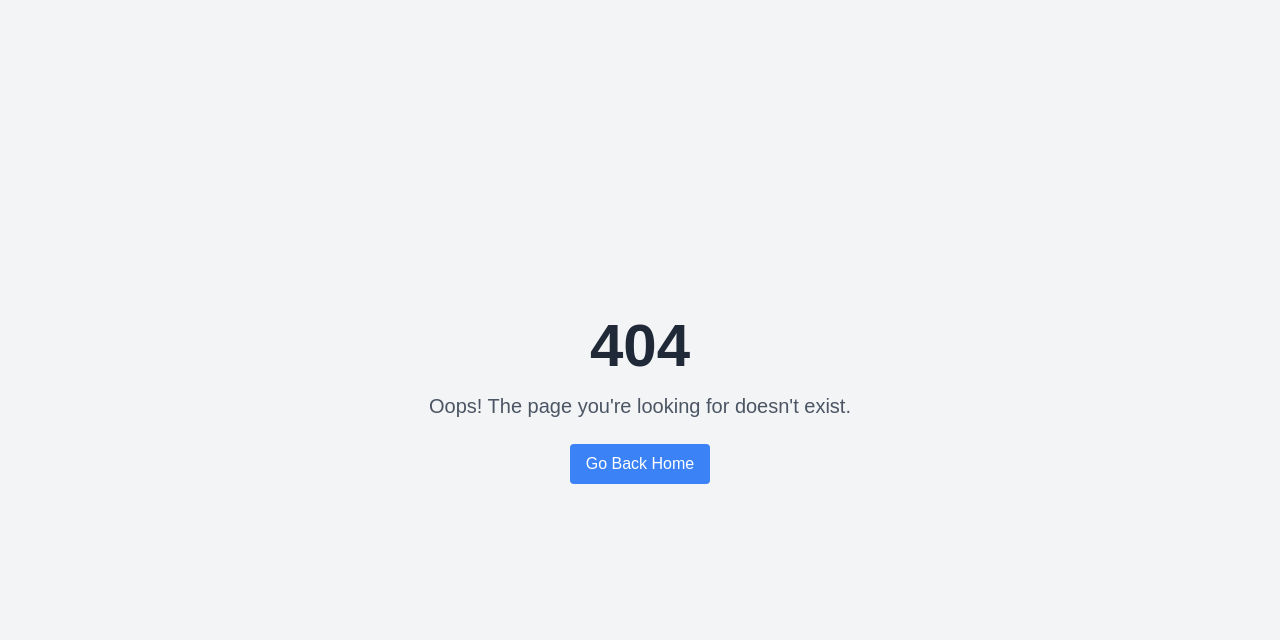
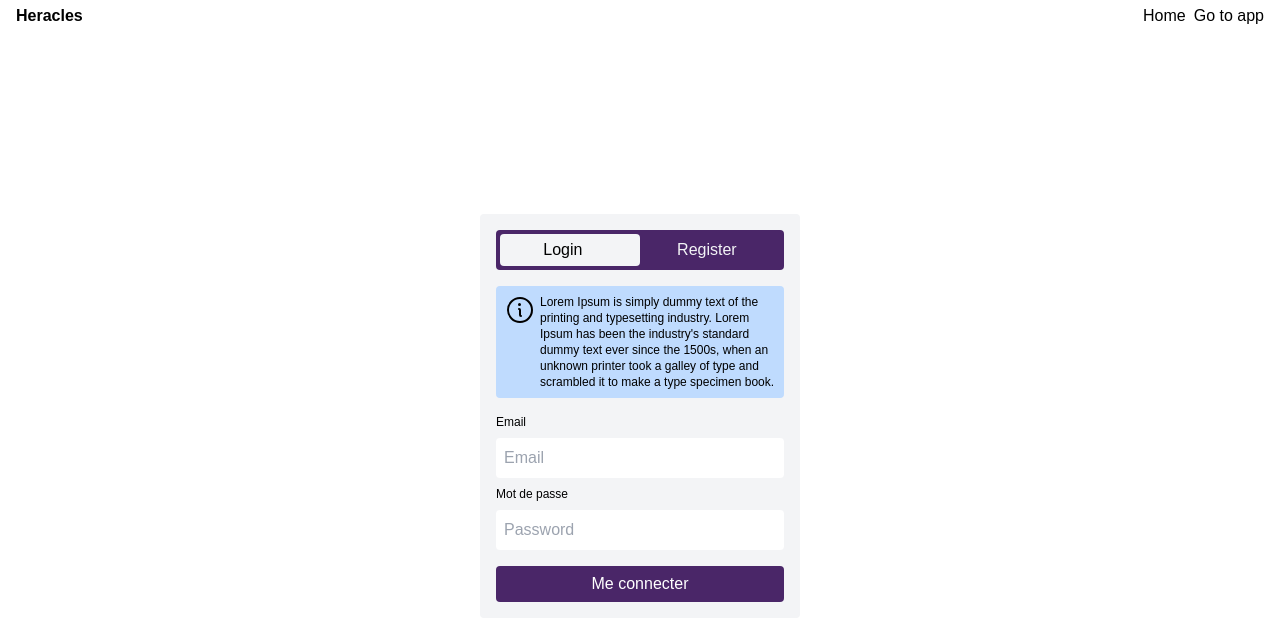
Before and after one commit to raizestudio/heracles, a Next.js app in the folder frontend/: page /auth in a window 1280 px wide. Before the commit this address had no page. Shown: the top 640 px of the page. Built offline with nearby package versions, Linux system fonts and the light colour scheme.

Commit message:
add auth pages, basic layout and auth middleware

```diff
--- /dev/null
+++ b/frontend/app/app/page.tsx
@@ -0,0 +1,10 @@
+
+const AppLandingPage = () => {
+  return (
+    <div>
+      <h1>App Landing Page</h1>
+    </div>
+  );
+}
+
+export default AppLandingPage;
--- /dev/null
+++ b/frontend/app/auth/page.tsx
@@ -0,0 +1,50 @@
+"use client";
+import React, { useState } from "react";
+
+// Components
+import LoginComponent from "@/components/auth/LoginComponent";
+import RegisterComponent from "@/components/auth/RegisterComponent";
+
+const AuthPage = () => {
+  const [currentView, setCurrentView] = useState("login");
+
+  return (
+    <div className="flex justify-center items-center grow">
+      <div className="flex flex-col bg-gray-100 w-1/4 rounded p-4">
+        {/* Button Container */}
+        <div className="relative flex bg-primary-100 rounded h-10">
+          {/* Sliding Background */}
+          <div
+            className="absolute top-0 left-0 h-8 w-[calc(50%-4px)] m-1 bg-gray-100 rounded transition-transform duration-500 ease-in-out"
+            style={{
+              transform:
+                currentView === "login" ? "translateX(0)" : "translateX(100%)",
+            }}
+          ></div>
+
+          {/* Login Button */}
+          <button
+            className="relative z-10 grow text-center rounded text-white"
+            onClick={() => setCurrentView("login")}
+          >
+            <span className={`transition-all duration-500 ease-in-out ${currentView === "login" ? "text-black" : "text-gray-100"}`}>Login</span>
+          </button>
+
+          {/* Register Button */}
+          <button
+            className="relative z-10 grow text-center rounded text-white"
+            onClick={() => setCurrentView("register")}
+          >
+            <span className={`transition-all duration-500 ease-in-out ${currentView === "register" ? "text-black" : "text-gray-100"}`}>Register</span>
+          </button>
+        </div>
+
+        {/* Content */}
+        {currentView === "login" && <LoginComponent />}
+        {currentView === "register" && <RegisterComponent />}
+      </div>
+    </div>
+  );
+};
+
+export default AuthPage;
--- a/frontend/app/globals.css
+++ b/frontend/app/globals.css
@@ -3,6 +3,9 @@
 @tailwind utilities;
 
 :root {
+  --primary-100: #4A2668;
+
+
   --background: #ffffff;
   --foreground: #171717;
 }
--- a/frontend/app/layout.tsx
+++ b/frontend/app/layout.tsx
@@ -1,4 +1,9 @@
 import type { Metadata } from "next";
+
+// Components
+import NavbarComponent from "@/components/navbar/NavbarComponent";
+
+// Static
 import localFont from "next/font/local";
 import "./globals.css";
 
@@ -28,7 +33,10 @@ export default function RootLayout({
       <body
         className={`${geistSans.variable} ${geistMono.variable} antialiased`}
       >
-        {children}
+        <div className="w-screen h-screen flex flex-col">
+          <NavbarComponent />
+          {children}
+        </div>
       </body>
     </html>
   );
--- a/frontend/app/page.tsx
+++ b/frontend/app/page.tsx
@@ -1,13 +1,10 @@
-import NavbarComponent from "@/components/navbar/NavbarComponent";
+export default function Home() {
 
-export default function Home() {
+
   return (
-    <div className="w-screen h-screen flex flex-col">
-      <NavbarComponent />
-      <div className="flex flex-col justify-center items-center grow">
-        <h1 className="font-black text-2xl">Heracles</h1>
-        <span className="text-sm">L&apos;autre mais en mieux</span>
-      </div>
+    <div className="flex flex-col justify-center items-center grow">
+      <h1 className="font-black text-2xl">Heracles</h1>
+      <span className="text-sm">L&apos;autre mais en mieux</span>
     </div>
   );
 }
--- /dev/null
+++ b/frontend/components/auth/LoginComponent.tsx
@@ -0,0 +1,42 @@
+import InfoIcon from "../icons/InfoIcon";
+
+const LoginComponent = () => {
+  return (
+    <div className="flex flex-col grow">
+      <div className="flex justify-center py-4">
+        <div className="flex gap-1 p-2 bg-blue-200 rounded">
+          <div className="">
+            <InfoIcon />
+          </div>
+          <span className="text-xs">
+            Lorem Ipsum is simply dummy text of the printing and typesetting
+            industry. Lorem Ipsum has been the industry{`'`}s standard dummy text
+            ever since the 1500s, when an unknown printer took a galley of type
+            and scrambled it to make a type specimen book.
+          </span>
+        </div>
+      </div>
+      <div className="flex flex-col gap-2 grow">
+        <label className="text-xs">Email</label>
+        <input
+          className="p-2 rounded outline-none"
+          type="email"
+          placeholder="Email"
+        />
+        <label className="text-xs">Mot de passe</label>
+        <input
+          className="p-2 rounded outline-none"
+          type="password"
+          placeholder="Password"
+        />
+      </div>
+      <div className="flex pt-4">
+        <button className="grow p-1.5 bg-primary-100 rounded">
+          <span className="text-white">Me connecter</span>
+        </button>
+      </div>
+    </div>
+  );
+};
+
+export default LoginComponent;
--- /dev/null
+++ b/frontend/components/auth/RegisterComponent.tsx
@@ -0,0 +1,11 @@
+
+const RegisterComponent = () => {
+
+  return (
+    <div>
+      <h1>Register</h1>
+    </div>
+  );
+}
+
+export default RegisterComponent;
--- /dev/null
+++ b/frontend/components/icons/InfoIcon.tsx
@@ -0,0 +1,22 @@
+
+interface InfoIconProps {
+  width?: number;
+  height?: number;
+  fill?: string;
+}
+
+const InfoIcon = (props: InfoIconProps) => {
+  return (
+    <svg
+      xmlns="http://www.w3.org/2000/svg"
+      width={props.width || 32}
+      height={props.height || 32}
+      fill={props.fill || "currentColor"}
+      viewBox="0 0 256 256"
+    >
+      <path d="M128,24A104,104,0,1,0,232,128,104.11,104.11,0,0,0,128,24Zm0,192a88,88,0,1,1,88-88A88.1,88.1,0,0,1,128,216Zm16-40a8,8,0,0,1-8,8,16,16,0,0,1-16-16V128a8,8,0,0,1,0-16,16,16,0,0,1,16,16v40A8,8,0,0,1,144,176ZM112,84a12,12,0,1,1,12,12A12,12,0,0,1,112,84Z"></path>
+    </svg>
+  );
+};
+
+export default InfoIcon;
--- a/frontend/components/navbar/NavbarComponent.tsx
+++ b/frontend/components/navbar/NavbarComponent.tsx
@@ -1,23 +1,30 @@
+"use client";
+
 import React from 'react';
 import Link from 'next/link';
+
 import { capitalize } from '@/utils/textHelper';
 
 interface MenuInterface {
   name: string;
   url: string;
+  requiresAuth?: boolean;
 }
 
 const NavbarComponent = () => {
   const MENUS: MenuInterface[] = [
     {
       name: 'home',
-      url: '/'
+      url: '/',
+      requiresAuth: false
     },
     {
       name: 'go to app',
-      url: '/app'
+      url: '/app',
+      requiresAuth: true
     }
   ]
+
   return (
     <nav className='flex justify-between px-4 py-1'>
       <div>
--- a/frontend/tailwind.config.ts
+++ b/frontend/tailwind.config.ts
@@ -9,6 +9,7 @@ export default {
   theme: {
     extend: {
       colors: {
+        "primary-100": "var(--primary-100)",
         background: "var(--background)",
         foreground: "var(--foreground)",
       },
```
Also changed, not shown: frontend/middleware.ts (added, +26 -0 lines), frontend/stores/userStore.ts (added, +18 -0 lines).
